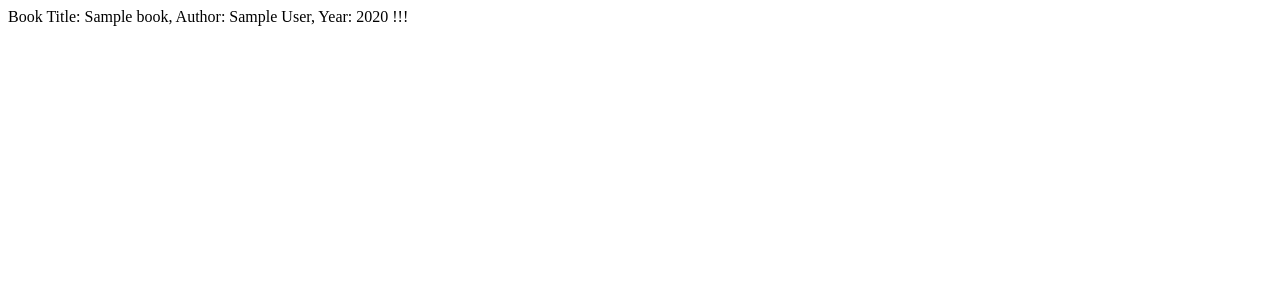
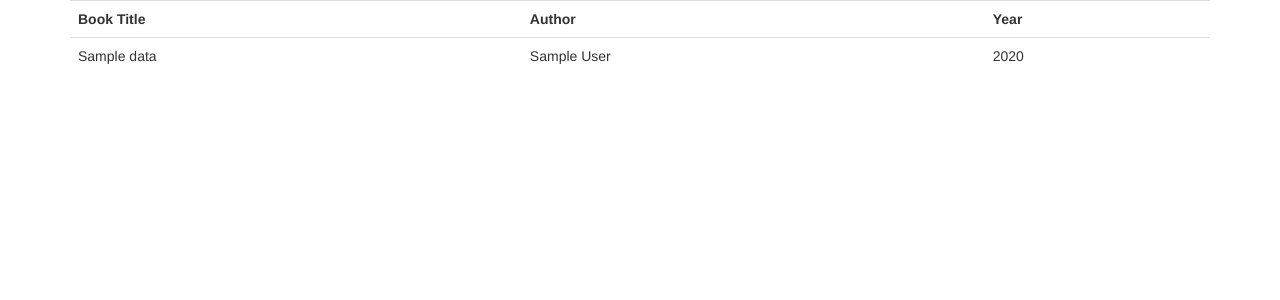
Before and after one commit to mecciau/nfq, a PHP site: page / in a window 1280 px wide. Shown: the top 300 px of the page. Run offline with PHP 8.4, Linux system fonts and the light colour scheme; tables that the repository leaves empty or names only in its code hold one stand-in row (values such as "Sample post").

Commit message:
Added Bootstrap and mock data to DB

```diff
--- a/index.php
+++ b/index.php
@@ -1,23 +1,58 @@
+<!DOCTYPE html>
+<html>
+<head>
+	<title>NFQ Akademijos uzduotis</title>
+	<link href="https://maxcdn.bootstrapcdn.com/bootstrap/3.3.7/css/bootstrap.min.css" rel="stylesheet" integrity="sha384-BVYiiSIFeK1dGmJRAkycuHAHRg32OmUcww7on3RYdg4Va+PmSTsz/K68vbdEjh4u" crossorigin="anonymous">
+</head>
+<body>
+<div class="container">
 <?php
 
 // Database login
 require_once('mysql_connection.php');
 
-$sql = "SELECT * FROM books";
+$sql = "SELECT * FROM mock_data";
 $result = $conn->query($sql);
 
 if ($result->num_rows > 0) {
+	echo"
+		<div class='table-responsive'>
+				<table class='table'>
+					<tr>
+						<th>Book Title</th>
+						<th>Author</th>
+						<th>Year</th>
+					</tr>
+	";
     // output data of each row
     while($row = $result->fetch_assoc()) {
-    	$title = $row['name'];
+    	$title = $row['title'];
     	$author = $row['author'];
     	$year = $row['year'];
 
-        echo "Book Title: $title, Author: $author, Year: $year !!!";
+    	echo"
+    		<tr>
+	    		<td>$title</td>
+	    		<td>$author</td>
+	    		<td>$year</td>
+    		</tr>
+    	";
+
+
+
     }
+    echo"
+    		</table>
+    	</div>
+    ";
+
+
 } else {
     echo "0 results, Please try again";
 }
 $conn->close();
 
 ?>
+</div>
+</body>
+</html>
```
